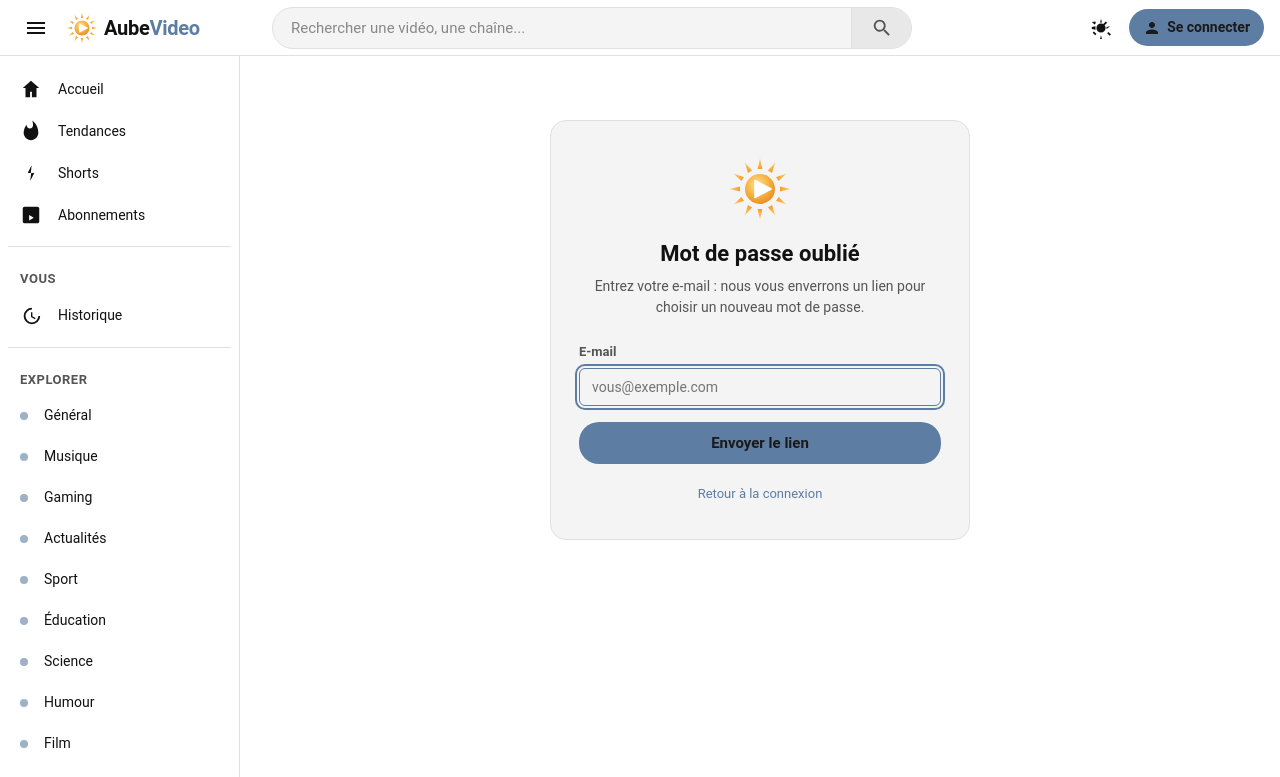
After one commit to Aube2023/AubeVideo, a Flask app: page /forgot-password in a window 1280 px wide. The commit adds this page. Shown: the top 777 px of the page. Run offline with Flask 3, Linux system fonts and the light colour scheme; some libraries are stand-ins or nearby versions.

Commit message:
Récupération de compte : mot de passe oublié + vérification e-mail
- mailer.py: envoi via Postfix local (localhost:25), gabarit HTML sobre.
- Routes /forgot-password, /reset-password/<token>, /verify-email/<token>,
  /resend-verification. Tokens signés expirables (itsdangerous).
- Inscription: envoie un e-mail de vérification. Colonne users.email_verified.
- Bannière "confirmez votre e-mail" + lien "mot de passe oublié" au login.
- service worker v7 -> v8 (CSS bannière).

Co-Authored-By: Claude Opus 4.8 (1M context) <noreply@anthropic.com>

```diff
--- a/app.py
+++ b/app.py
@@ -37,7 +37,10 @@ from auth import (
     pam_authenticate, login_required, admin_required,
     is_admin, current_user,
     register_user, authenticate_local, authenticate_aubemail, normalize_username,
+    get_user_by_email, mark_email_verified, set_password,
 )
+import mailer
+from itsdangerous import URLSafeTimedSerializer, BadSignature, SignatureExpired
 from security import (
     csrf_protect, security_headers, configure_session,
     rate_limit, throttle_login,
@@ -95,6 +98,38 @@ app.secret_key = _load_secret_key()
 app.config["MAX_CONTENT_LENGTH"] = MAX_VIDEO_SIZE
 app.jinja_env.autoescape = True
 
+# Tokens signés et expirables (reset mot de passe, vérification e-mail)
+_token_serializer = URLSafeTimedSerializer(app.secret_key, salt="aubevideo-tokens")
+
+
+def make_token(purpose, data):
+    return _token_serializer.dumps({"p": purpose, "d": data})
+
+
+def verify_token(purpose, token, max_age=3600):
+    try:
+        payload = _token_serializer.loads(token, max_age=max_age)
+    except (BadSignature, SignatureExpired, Exception):
+        return None
+    if not isinstance(payload, dict) or payload.get("p") != purpose:
+        return None
+    return payload.get("d")
+
+
+def _send_verification_email(uid, username, email):
+    """Envoie le lien de vérification d'e-mail (non bloquant)."""
+    if not email:
+        return
+    token = make_token("verify", uid)
+    url = url_for("verify_email", token=token, _external=True)
+    html = mailer.render_email(
+        "Confirmez votre adresse e-mail",
+        f"Bonjour {username}, bienvenue sur AubeVideo ! Cliquez ci-dessous pour "
+        "confirmer votre adresse e-mail.",
+        "Confirmer mon e-mail", url,
+        "Si vous n'êtes pas à l'origine de cette inscription, ignorez cet e-mail.")
+    mailer.send_email(email, "Confirmez votre e-mail — AubeVideo", html)
+
 # Derrière un proxy (nginx) : respecter X-Forwarded-For / X-Forwarded-Proto
 if os.environ.get("AUBEVIDEO_BEHIND_PROXY", "0") == "1":
     app.wsgi_app = ProxyFix(app.wsgi_app, x_for=1, x_proto=1, x_host=1, x_prefix=1)
@@ -207,6 +242,13 @@ def _complete_login(uid, username):
     session["user_id"] = uid
     session["username"] = username
     session["display_name"] = username
+    try:
+        with db_cursor() as cur:
+            cur.execute("SELECT email_verified FROM users WHERE id = %s", (uid,))
+            r = cur.fetchone()
+        session["email_verified"] = bool(r and r["email_verified"])
+    except Exception:
+        session["email_verified"] = True  # ne pas bloquer si indisponible
 
 
 def _safe_next(default_endpoint="home"):
@@ -222,7 +264,8 @@ def inject_globals():
     if not uid or request.endpoint in ("stream", "thumbnail", "avatar", "banner",
                                         "static", "health"):
         return {"current_user": current_user(), "is_admin": False,
-                "unread_notifs": 0, "CATEGORIES": CATEGORIES}
+                "unread_notifs": 0, "CATEGORIES": CATEGORIES,
+                "email_verified": True}
     n_unread = 0
     try:
         n_unread = notify.unread_count(uid)
@@ -233,6 +276,7 @@ def inject_globals():
         "is_admin": is_admin(uid),
         "unread_notifs": n_unread,
         "CATEGORIES": CATEGORIES,
+        "email_verified": session.get("email_verified", True),
     }
 
 
@@ -314,10 +358,92 @@ def register():
             return render_template("register.html", form=request.form)
 
         _complete_login(uid, username)
+        try:
+            _send_verification_email(uid, username, email)
+        except Exception:
+            app.logger.exception("Envoi e-mail de vérification échoué")
         app.logger.info("Inscription de %s", username)
-        flash("Bienvenue sur AubeVideo ! Votre compte est créé.", "success")
+        flash("Bienvenue sur AubeVideo ! Vérifiez votre e-mail pour confirmer votre compte.", "success")
         return redirect(_safe_next())
     return render_template("register.html", form={})
+
+
+@app.route("/forgot-password", methods=["GET", "POST"])
+def forgot_password():
+    if request.method == "POST":
+        email = (request.form.get("email") or "").strip().lower()
+        if not throttle_login("forgot:" + (request.remote_addr or "anon"), max_attempts=6):
+            flash("Trop de tentatives. Réessayez plus tard.", "error")
+            return render_template("forgot_password.html")
+        user = get_user_by_email(email)
+        if user:
+            token = make_token("reset", user["id"])
+            url = url_for("reset_password", token=token, _external=True)
+            html = mailer.render_email(
+                "Réinitialisation de votre mot de passe",
+                f"Bonjour {user['username']}, vous avez demandé à réinitialiser votre "
+                "mot de passe. Ce lien est valable 1 heure.",
+                "Choisir un nouveau mot de passe", url,
+                "Si vous n'êtes pas à l'origine de cette demande, ignorez cet e-mail.")
+            try:
+                mailer.send_email(email, "Réinitialisation du mot de passe — AubeVideo", html)
+            except Exception:
+                app.logger.exception("Envoi e-mail reset échoué")
+        # Réponse identique que l'e-mail existe ou non (anti-énumération)
+        flash("Si un compte existe avec cet e-mail, un lien de réinitialisation a été envoyé.", "success")
+        return redirect(url_for("login"))
+    return render_template("forgot_password.html")
+
+
+@app.route("/reset-password/<token>", methods=["GET", "POST"])
+def reset_password(token):
+    uid = verify_token("reset", token, max_age=3600)
+    if not uid:
+        flash("Lien invalide ou expiré. Refaites une demande.", "error")
+        return redirect(url_for("forgot_password"))
+    if request.method == "POST":
+        pw = request.form.get("password") or ""
+        pw2 = request.form.get("password2") or ""
+        if pw != pw2:
+            flash("Les deux mots de passe ne correspondent pas.", "error")
+            return render_template("reset_password.html", token=token)
+        ok, err = set_password(uid, pw)
+        if not ok:
+            flash(err, "error")
+            return render_template("reset_password.html", token=token)
+        app.logger.info("Mot de passe réinitialisé pour uid=%s", uid)
+        flash("Mot de passe mis à jour. Vous pouvez vous connecter.", "success")
+        return redirect(url_for("login"))
+    return render_template("reset_password.html", token=token)
+
+
+@app.route("/verify-email/<token>")
+def verify_email(token):
+    uid = verify_token("verify", token, max_age=60 * 60 * 24 * 7)  # 7 jours
+    if not uid:
+        flash("Lien de vérification invalide ou expiré.", "error")
+        return redirect(url_for("home"))
+    mark_email_verified(uid)
+    if session.get("user_id") == uid:
+        session["email_verified"] = True
+    flash("Votre adresse e-mail est confirmée. Merci !", "success")
+    return redirect(url_for("home"))
+
+
+@app.route("/resend-verification", methods=["POST"])
+@login_required
+def resend_verification():
+    uid = session["user_id"]
+    with db_cursor() as cur:
+        cur.execute("SELECT username, email, email_verified FROM users WHERE id = %s", (uid,))
+        row = cur.fetchone()
+    if row and row["email"] and not row["email_verified"]:
+        try:
+            _send_verification_email(uid, row["username"], row["email"])
+        except Exception:
+            app.logger.exception("Renvoi vérification échoué")
+    flash("E-mail de vérification renvoyé.", "success")
+    return redirect(request.referrer or url_for("home"))
 
 
 @app.route("/login/2fa", methods=["GET", "POST"])
--- a/auth.py
+++ b/auth.py
@@ -100,6 +100,26 @@ def authenticate_local(identifier, password):
     if not check_password_hash(row["password_hash"], password):
         return None
     return dict(row)
+
+
+def get_user_by_email(email):
+    """Renvoie (id, username, email) du compte local pour cet e-mail, ou None.
+    Seuls les comptes avec mot de passe local peuvent être réinitialisés ici."""
+    email = (email or "").strip().lower()
+    if not email:
+        return None
+    with db_cursor() as cur:
+        cur.execute(
+            "SELECT id, username, email FROM users WHERE LOWER(email) = %s AND password_hash IS NOT NULL LIMIT 1",
+            (email,),
+        )
+        row = cur.fetchone()
+    return dict(row) if row else None
+
+
+def mark_email_verified(user_id):
+    with db_cursor(commit=True) as cur:
+        cur.execute("UPDATE users SET email_verified = TRUE WHERE id = %s", (user_id,))
 
 
 def set_password(user_id, password):
--- a/schema.sql
+++ b/schema.sql
@@ -299,3 +299,6 @@ ALTER TABLE videos ADD COLUMN IF NOT EXISTS age_restricted BOOLEAN DEFAULT FALSE
 ALTER TABLE users ADD COLUMN IF NOT EXISTS password_hash VARCHAR(256);
 CREATE UNIQUE INDEX IF NOT EXISTS idx_users_username_lower ON users (LOWER(username));
 CREATE UNIQUE INDEX IF NOT EXISTS idx_users_email_lower ON users (LOWER(email)) WHERE email IS NOT NULL;
+
+-- v5 : vérification d'e-mail
+ALTER TABLE users ADD COLUMN IF NOT EXISTS email_verified BOOLEAN DEFAULT FALSE;
--- a/static/css/v3.css
+++ b/static/css/v3.css
@@ -266,3 +266,18 @@ button:focus-visible, a:focus-visible, input:focus-visible, textarea:focus-visib
   opacity: 0; transition: opacity .2s;
 }
 .player-overlay.show { opacity: 1; }
+
+/* ===== Bannière de vérification e-mail ===== */
+.verify-banner {
+  display: flex; align-items: center; justify-content: space-between;
+  gap: 12px; flex-wrap: wrap;
+  background: color-mix(in srgb, var(--accent) 14%, var(--bg-elev));
+  border: 1px solid var(--accent); color: var(--text);
+  padding: 10px 16px; border-radius: 10px; margin-bottom: 16px; font-size: 14px;
+}
+.verify-banner form { margin: 0; }
+.verify-banner button {
+  background: var(--accent); color: #fff; border: 0; padding: 6px 14px;
+  border-radius: 6px; font-weight: 600; cursor: pointer; white-space: nowrap;
+}
+.verify-banner button:hover { background: var(--accent-hover); }
--- a/static/service-worker.js
+++ b/static/service-worker.js
@@ -3,7 +3,7 @@
    navigateur => toujours à jour, redirections login/logout OK). Ne met en
    cache que les assets statiques, avec un fallback qui renvoie toujours une
    Response valide (jamais `undefined`). */
-const CACHE = 'aubevideo-v7';
+const CACHE = 'aubevideo-v8';
 const CORE = [
   '/static/css/style.css', '/static/css/v3.css',
   '/static/js/app.js', '/static/js/v3.js',
--- a/templates/base.html
+++ b/templates/base.html
@@ -190,6 +190,15 @@
       </div>
     {% endif %}
   {% endwith %}
+  {% if current_user and not email_verified %}
+    <div class="verify-banner">
+      <span>Confirmez votre adresse e-mail pour sécuriser votre compte et activer toutes les fonctionnalités.</span>
+      <form method="post" action="{{ url_for('resend_verification') }}">
+        <input type="hidden" name="_csrf" value="{{ csrf_token() }}">
+        <button type="submit">Renvoyer l'e-mail</button>
+      </form>
+    </div>
+  {% endif %}
   {% block content %}{% endblock %}
 </main>
 
--- /dev/null
+++ b/templates/forgot_password.html
@@ -0,0 +1,24 @@
+{% extends "base.html" %}
+{% block title %}Mot de passe oublié — AubeVideo{% endblock %}
+{% block content %}
+
+<div class="auth-card">
+  <img src="{{ url_for('static', filename='img/logo.svg') }}" alt="" class="auth-logo">
+  <h1>Mot de passe oublié</h1>
+  <p class="auth-sub">Entrez votre e-mail : nous vous enverrons un lien pour choisir un nouveau mot de passe.</p>
+
+  <form method="post" class="auth-form">
+    <input type="hidden" name="_csrf" value="{{ csrf_token() }}">
+    <label class="field">
+      <span>E-mail</span>
+      <input type="email" name="email" autofocus required autocomplete="email" placeholder="vous@exemple.com">
+    </label>
+    <button type="submit" class="btn btn-primary btn-lg btn-block">Envoyer le lien</button>
+  </form>
+
+  <div class="auth-foot">
+    <a href="{{ url_for('login') }}">Retour à la connexion</a>
+  </div>
+</div>
+
+{% endblock %}
--- a/templates/login.html
+++ b/templates/login.html
@@ -20,6 +20,9 @@
     <button type="submit" class="btn btn-primary btn-lg btn-block">Se connecter</button>
   </form>
 
+  <div class="auth-foot" style="margin-top:14px">
+    <a href="{{ url_for('forgot_password') }}">Mot de passe oublié ?</a>
+  </div>
   <div class="auth-foot">
     <span>Pas encore de compte ?</span>
     <a href="{{ url_for('register', next=request.args.get('next','')) }}"><strong>Créer un compte</strong></a>
```
Also changed, not shown: mailer.py (added, +65 -0 lines), templates/reset_password.html (added, +26 -0 lines).
